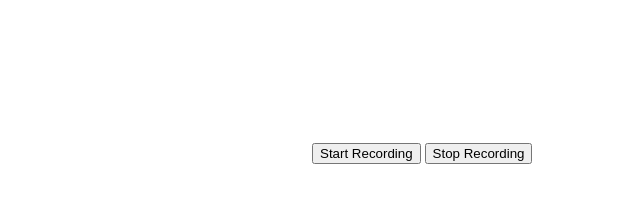
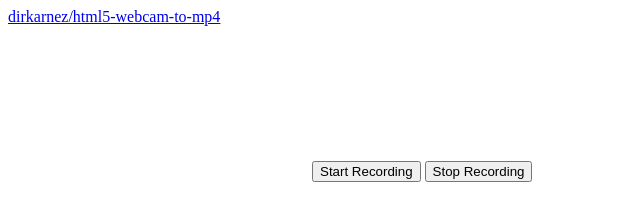
Before and after one commit to dirkarnez/html5-webcam-to-mp4, a plain HTML site: page index.html in a window 1280 px wide. Shown: the whole page, without its empty margins (0-640 px from the left). Drawn offline with Linux system fonts and the light colour scheme.

Commit message:
- update index.html

```diff
--- a/index.html
+++ b/index.html
@@ -5,6 +5,7 @@
     <meta name="viewport" content="width=device-width, initial-scale=1.0">
 </head>
 <body>
+    <a href="https://github.com/dirkarnez/html5-webcam-to-mp4" target="_blank">dirkarnez/html5-webcam-to-mp4</a><br>
     <video id="preview"></video>
     <script>
         let mediaRecorder;
```
